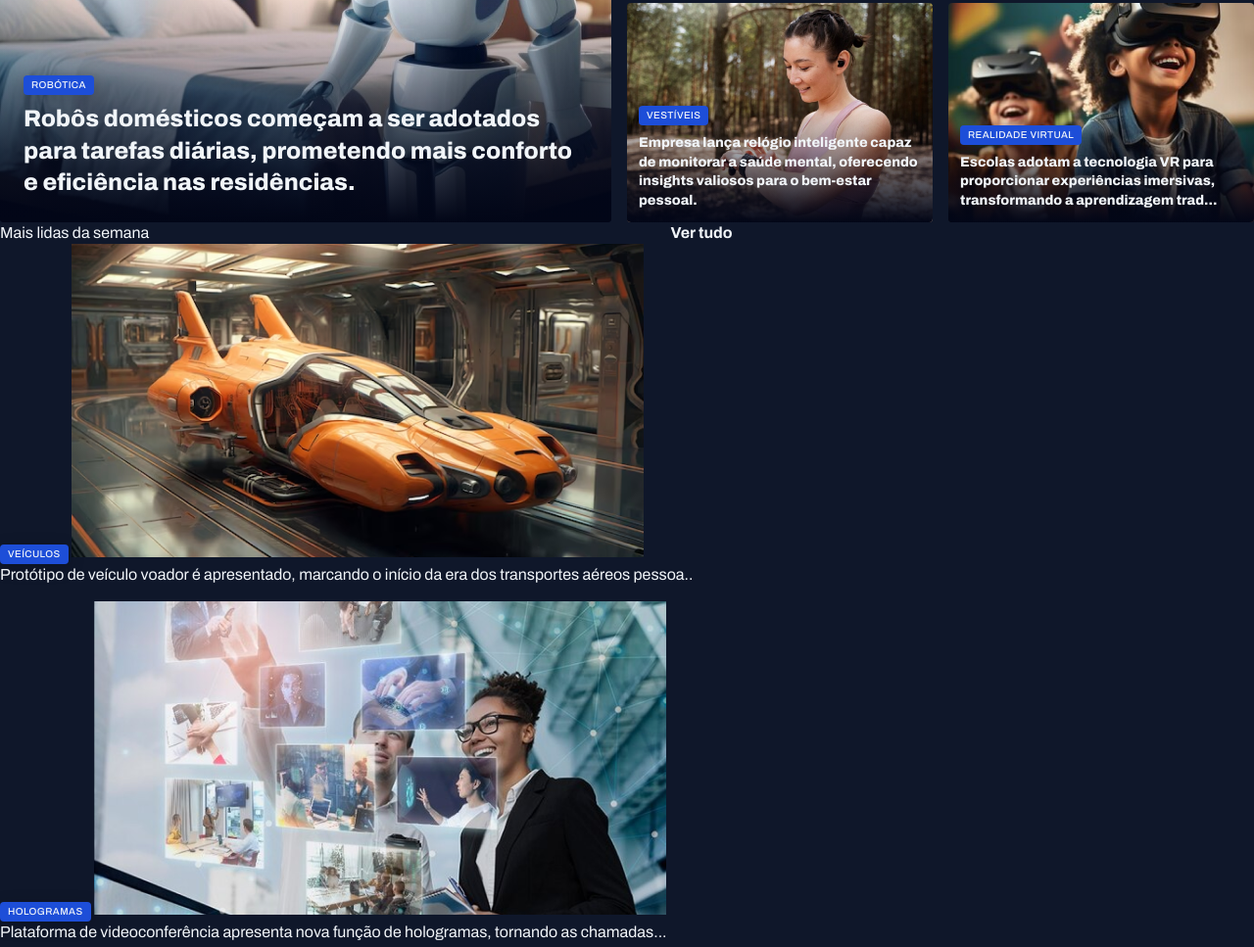
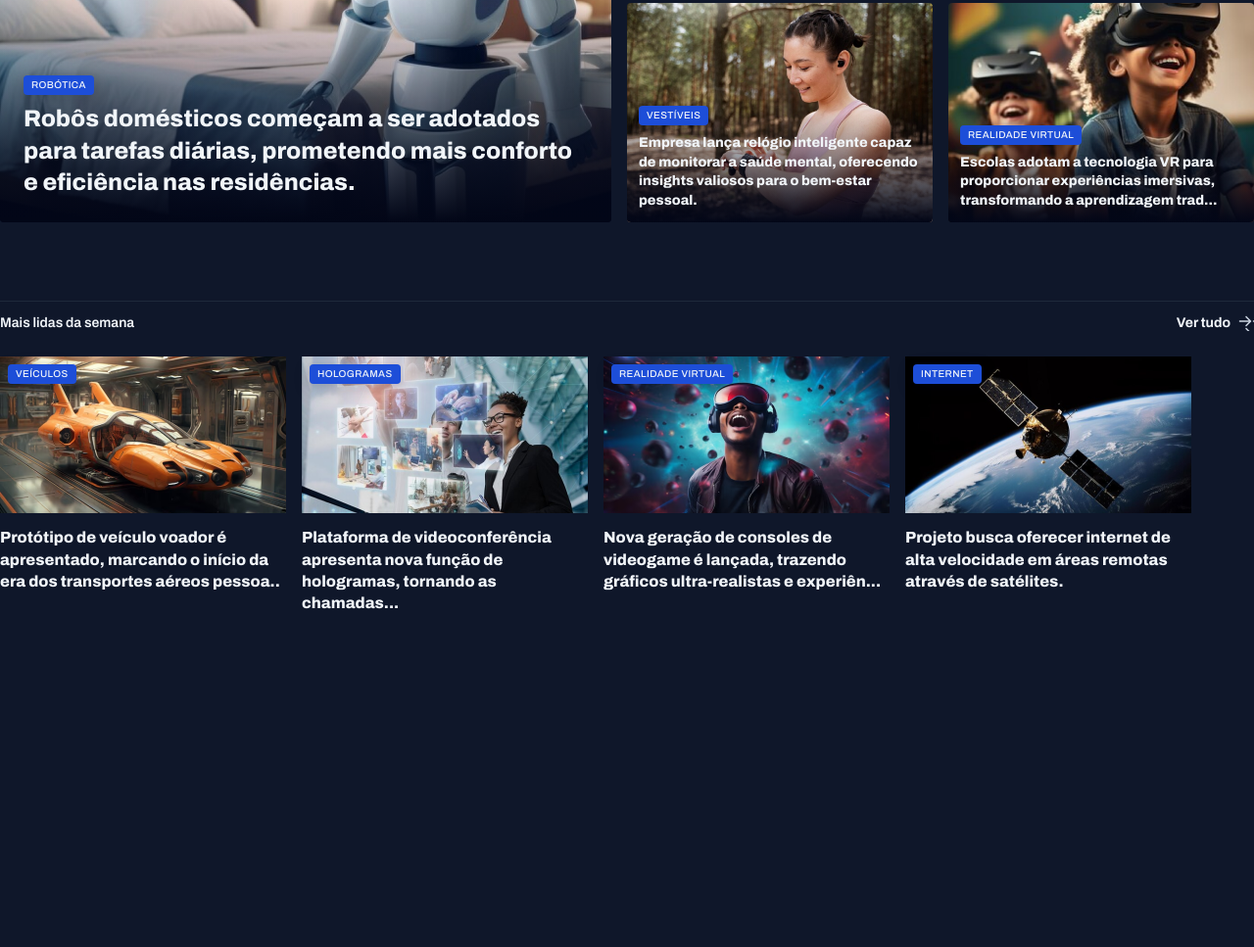
Before and after one commit to gilgulart/projetoNoticias, a plain HTML site: page index.html in a window 1280 px wide. Shown: the part 400-1367 px from the top of the page at 98% size. After the commit the page ends 1028 px from the top, so only its background shows below. Drawn offline with Linux system fonts and the light colour scheme.

Commit message:
style: finish most read of the week

```diff
--- a/style/global.css
+++ b/style/global.css
@@ -52,6 +52,7 @@ h3 {
 
 main {
   margin-top: 40px;
+  gap: 80px;
 }
 
 .content-tag {
--- a/style/sections.css
+++ b/style/sections.css
@@ -1,3 +1,26 @@
+section header {
+  border-top: 1px solid var(--stroke-color);
+  padding-block: 12px 24px;
+  font: var(--text-span);
+  a {
+    justify-self: end;
+    align-items: center;
+    gap: 8px;
+
+    span {
+      background-image: url(../assets/icons/arrow.svg);
+      width: 16px;
+      height: 16px;
+    }
+
+    &:hover span {
+      background-image: url(../assets/icons/ArrowRight-hover.svg);
+      width: 16px;
+      height: 16px;
+    }
+  }
+}
+
 #featured {
   img {
     height: 100%;
@@ -27,3 +50,25 @@
     }
   }
 }
+
+#weekly {
+  & > div {
+    grid-template-columns: repeat(4, 292px);
+  }
+  img {
+    height: 160px;
+  }
+
+  figure {
+    position: relative;
+    .content-tag {
+      position: absolute;
+      top: 8px;
+      left: 8px;
+    }
+    p {
+      margin-top: 8px;
+      font-weight: 800;
+    }
+  }
+}
```
